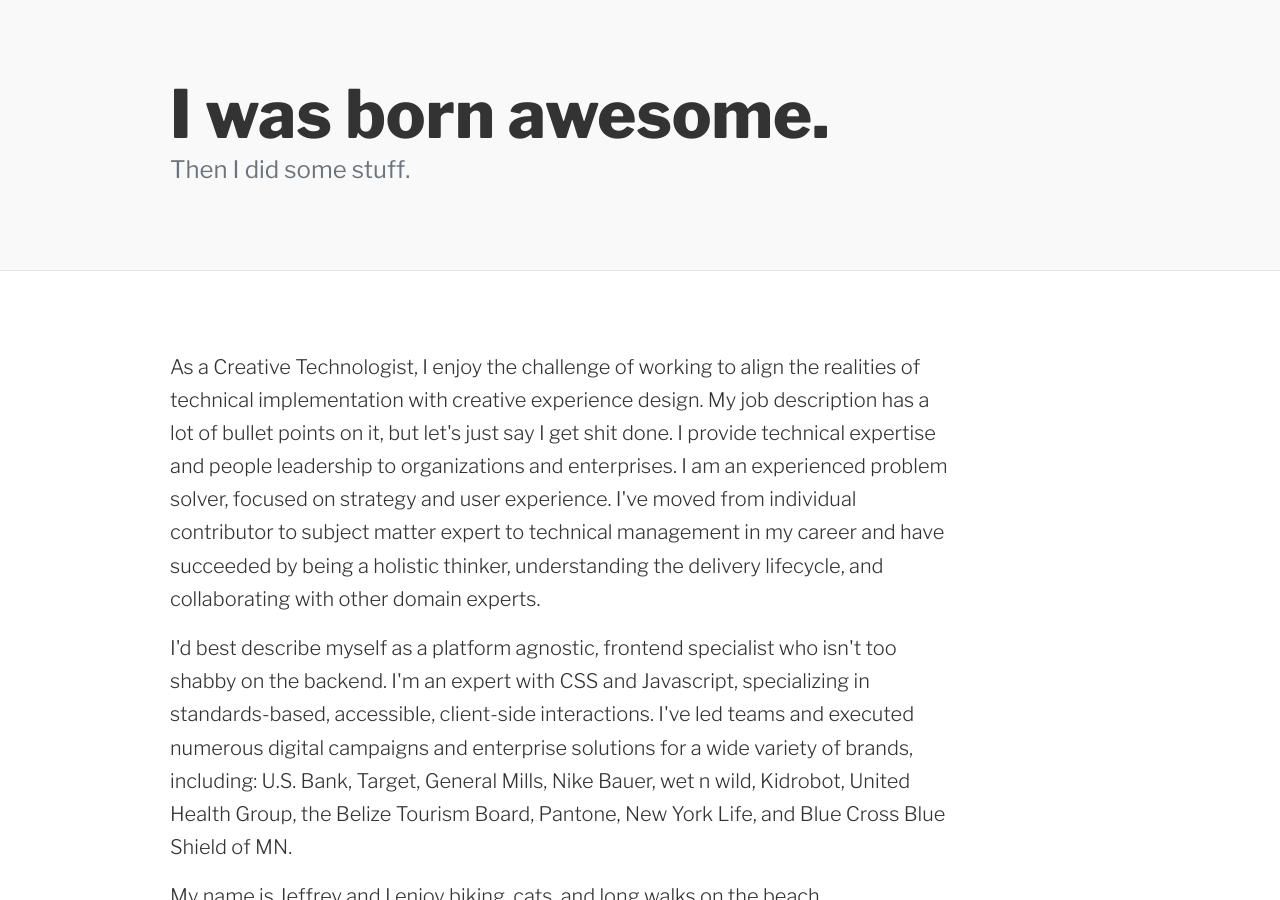
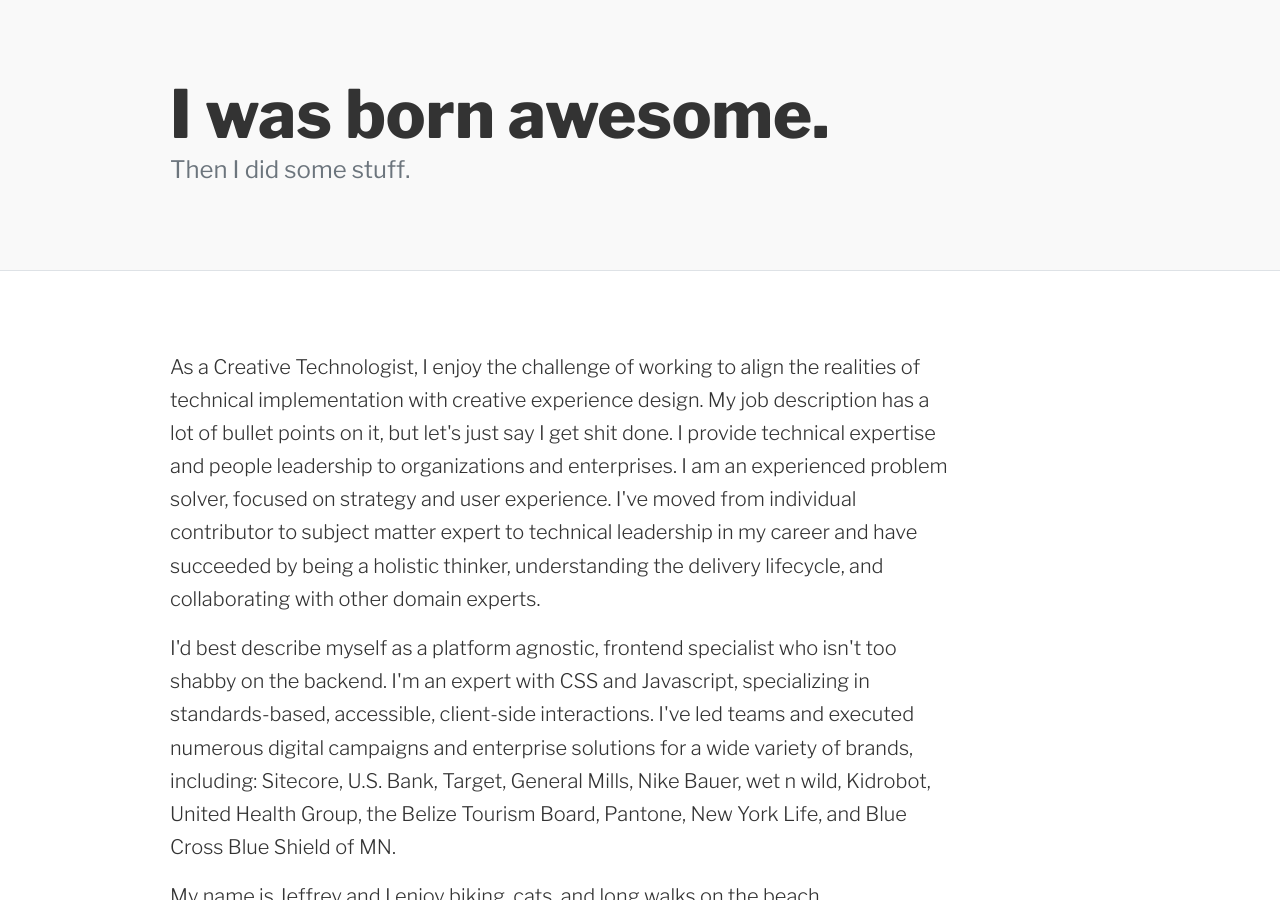
Before and after one commit to jeffreyisham/jeffreyisham.github.io, a Jekyll site: the page built from index.html, in a window 1280 px wide and 900 px high. Built offline with Jekyll 4.4.1, drawn with Linux system fonts in a browser that asks for light colours; a script that is not in the unit is left out.

Commit message:
Update article content and company names

```diff
--- a/index.html
+++ b/index.html
@@ -10,8 +10,8 @@ meta:
     <h2 class="article-title">About</h2>
   </div>
   <div class="article-body">
-    <p class="lead">As a Creative Technologist, I enjoy the challenge of working to align the realities of technical implementation with creative experience design. My job description has a lot of bullet points on it, but let's just say I get shit done. I provide technical expertise and people leadership to organizations and enterprises. I am an experienced problem solver, focused on strategy and user experience. I've moved from individual contributor to subject matter expert to technical management in my career and have succeeded by being a holistic thinker, understanding the delivery lifecycle, and collaborating with other domain experts.</p>
-    <p class="lead">I'd best describe myself as a platform agnostic, frontend specialist who isn't too shabby on the backend. I'm an expert with CSS and Javascript, specializing in standards-based, accessible, client-side interactions. I've led teams and executed numerous digital campaigns and enterprise solutions for a wide variety of brands, including: U.S. Bank, Target, General Mills, Nike Bauer, wet n wild, Kidrobot, United Health Group, the Belize Tourism Board, Pantone, New York Life, and Blue Cross Blue Shield of MN.</p>
+    <p class="lead">As a Creative Technologist, I enjoy the challenge of working to align the realities of technical implementation with creative experience design. My job description has a lot of bullet points on it, but let's just say I get shit done. I provide technical expertise and people leadership to organizations and enterprises. I am an experienced problem solver, focused on strategy and user experience. I've moved from individual contributor to subject matter expert to technical leadership in my career and have succeeded by being a holistic thinker, understanding the delivery lifecycle, and collaborating with other domain experts.</p>
+    <p class="lead">I'd best describe myself as a platform agnostic, frontend specialist who isn't too shabby on the backend. I'm an expert with CSS and Javascript, specializing in standards-based, accessible, client-side interactions. I've led teams and executed numerous digital campaigns and enterprise solutions for a wide variety of brands, including: Sitecore, U.S. Bank, Target, General Mills, Nike Bauer, wet n wild, Kidrobot, United Health Group, the Belize Tourism Board, Pantone, New York Life, and Blue Cross Blue Shield of MN.</p>
     <p class="lead">My name is Jeffrey and I enjoy biking, cats, and long walks on the beach.</p>
     <ul class="social-icon-list list-inline">
       <li class="list-inline-item"><a class="social-icon-link" href="https://www.linkedin.com/in/jeffreyisham/" target="_blank"><svg xmlns="http://www.w3.org/2000/svg" viewBox="0 0 448 512"><!--! Font Awesome Pro 6.1.1 by @fontawesome - https://fontawesome.com License - https://fontawesome.com/license (Commercial License) Copyright 2022 Fonticons, Inc. --><path d="M416 32H31.9C14.3 32 0 46.5 0 64.3v383.4C0 465.5 14.3 480 31.9 480H416c17.6 0 32-14.5 32-32.3V64.3c0-17.8-14.4-32.3-32-32.3zM135.4 416H69V202.2h66.5V416zm-33.2-243c-21.3 0-38.5-17.3-38.5-38.5S80.9 96 102.2 96c21.2 0 38.5 17.3 38.5 38.5 0 21.3-17.2 38.5-38.5 38.5zm282.1 243h-66.4V312c0-24.8-.5-56.7-34.5-56.7-34.6 0-39.9 27-39.9 54.9V416h-66.4V202.2h63.7v29.2h.9c8.9-16.8 30.6-34.5 62.9-34.5 67.2 0 79.7 44.3 79.7 101.9V416z"/></svg></a></li>
```
